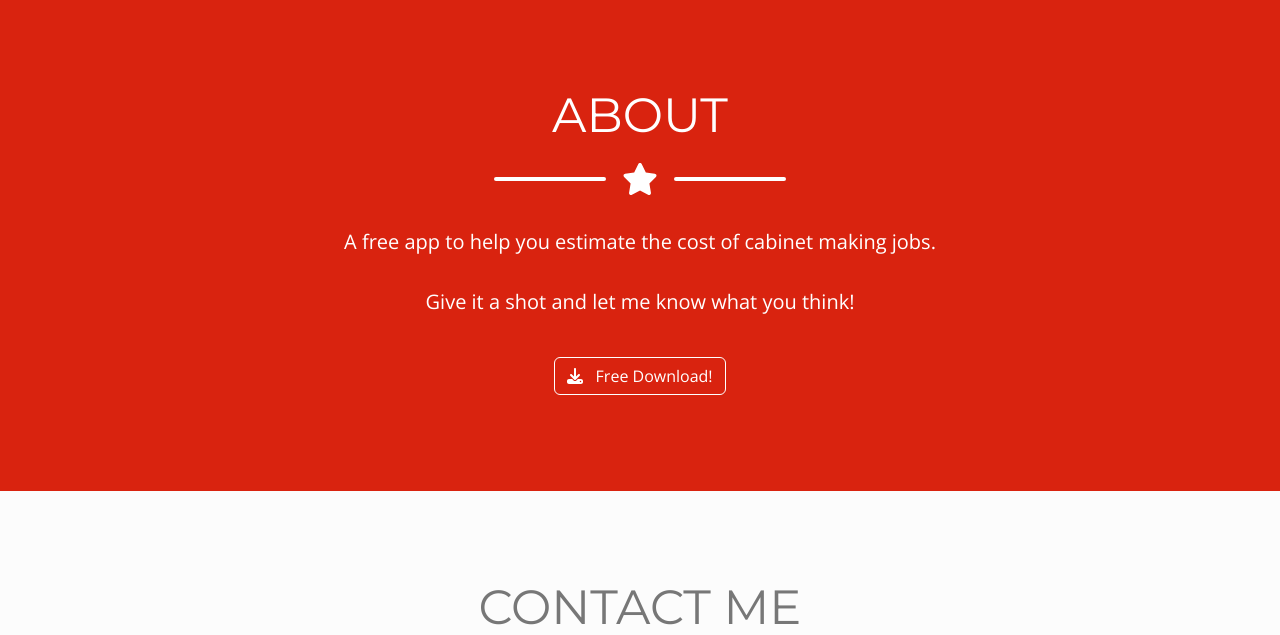
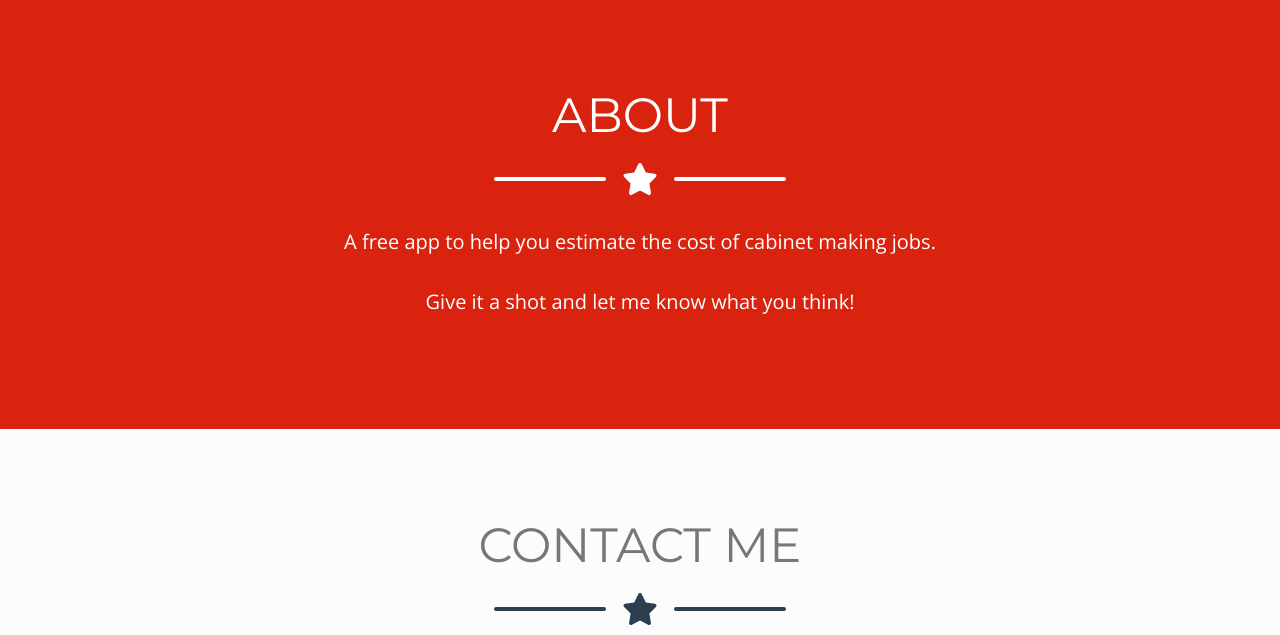
Before and after one commit to rahepler2/CabinetCalc, a Flask app: page / in a window 1280 px wide. Shown: the part 1478-2113 px from the top of the page. Run offline with Flask 3, Linux system fonts and the light colour scheme; some libraries are stand-ins or nearby versions.

Commit message:
Update index.html

```diff
--- a/templates/index.html
+++ b/templates/index.html
@@ -98,12 +98,12 @@
                     <!-- <div class="col-lg-4 me-auto"><p class="lead">You can create your own custom avatar for the masthead, change the icon in the dividers, and add your email address to the contact form to make it fully functional!</p></div> -->
                 </div>
                 <!-- About Section Button-->
-                <div class="text-center mt-4">
+<!--                 <div class="text-center mt-4">
                     <a class="btn btn-xl btn-outline-light" href="https://startbootstrap.com/theme/freelancer/">
                         <i class="fas fa-download me-2"></i>
                         Free Download!
                     </a>
-                </div>
+                </div> -->
             </div>
         </section>
         <!-- Contact Section-->
```
